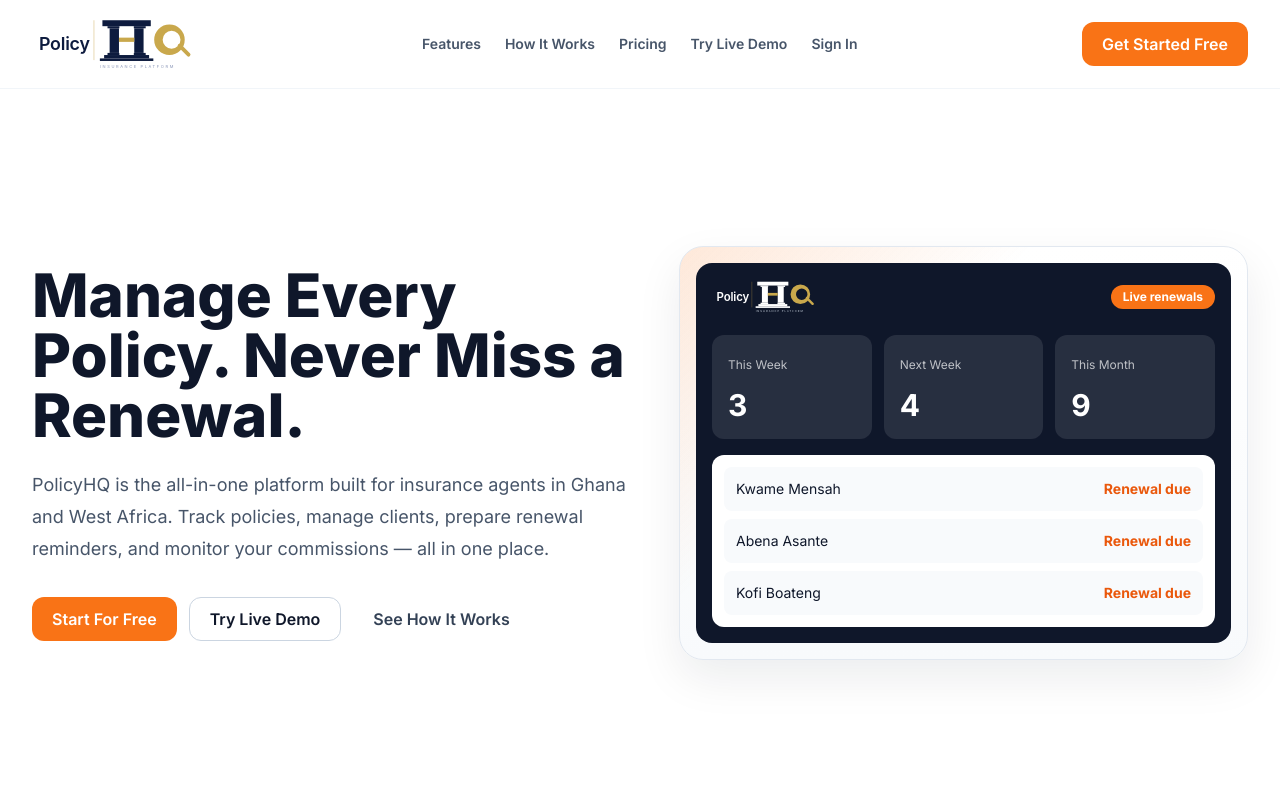
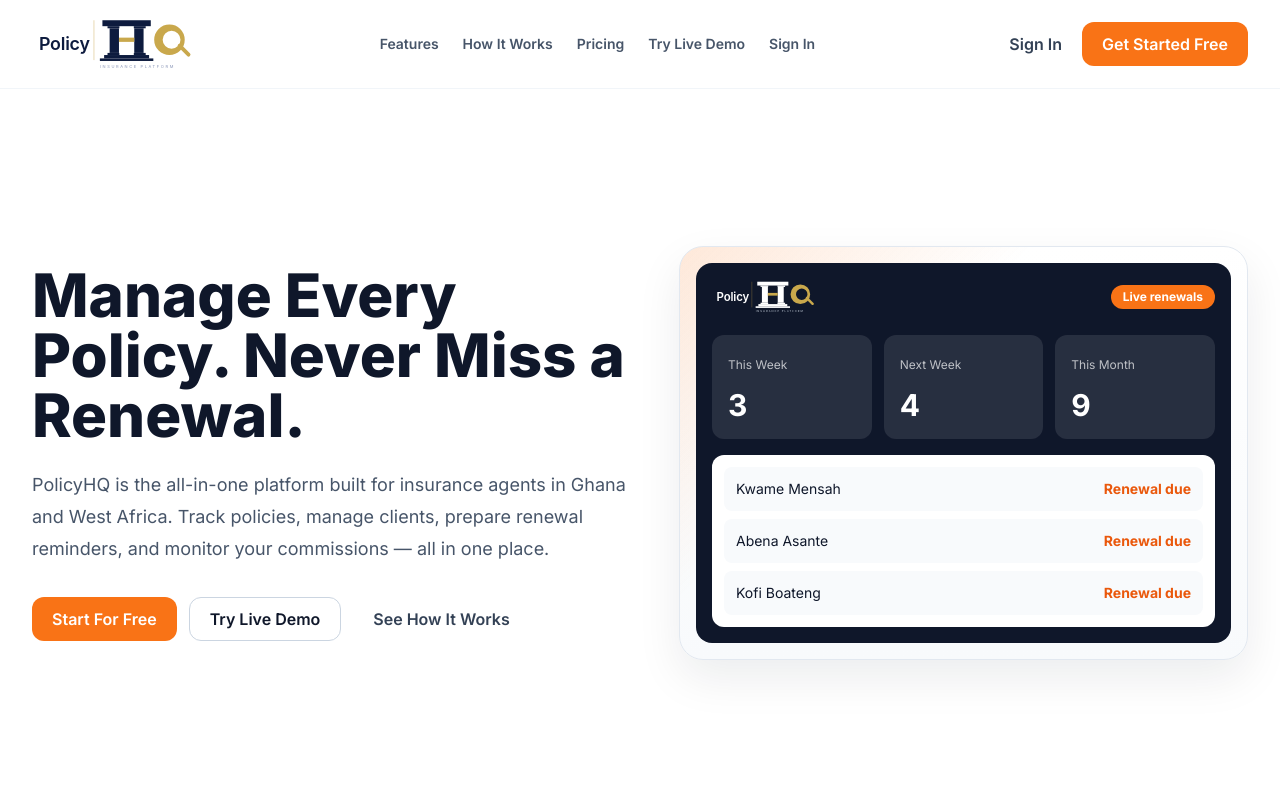
Before and after one commit to mrprincewinez1-glitch/PolicyHQ, a Next.js app: page / in a window 1280 px wide. Shown: the top 800 px of the page. Built offline with nearby package versions, Linux system fonts and the light colour scheme.

Commit message:
Show sign in on landing header

```diff
--- a/app/page.tsx
+++ b/app/page.tsx
@@ -28,9 +28,14 @@ export default function LandingPage() {
             <Link href="/demo">Try Live Demo</Link>
             <Link href="/sign-in">Sign In</Link>
           </nav>
-          <Button asChild>
-            <Link href="/sign-up">Get Started Free</Link>
-          </Button>
+          <div className="flex items-center gap-2">
+            <Button asChild variant="ghost" className="px-3">
+              <Link href="/sign-in">Sign In</Link>
+            </Button>
+            <Button asChild className="px-3 sm:px-5">
+              <Link href="/sign-up">Get Started Free</Link>
+            </Button>
+          </div>
         </div>
       </header>
 
```
